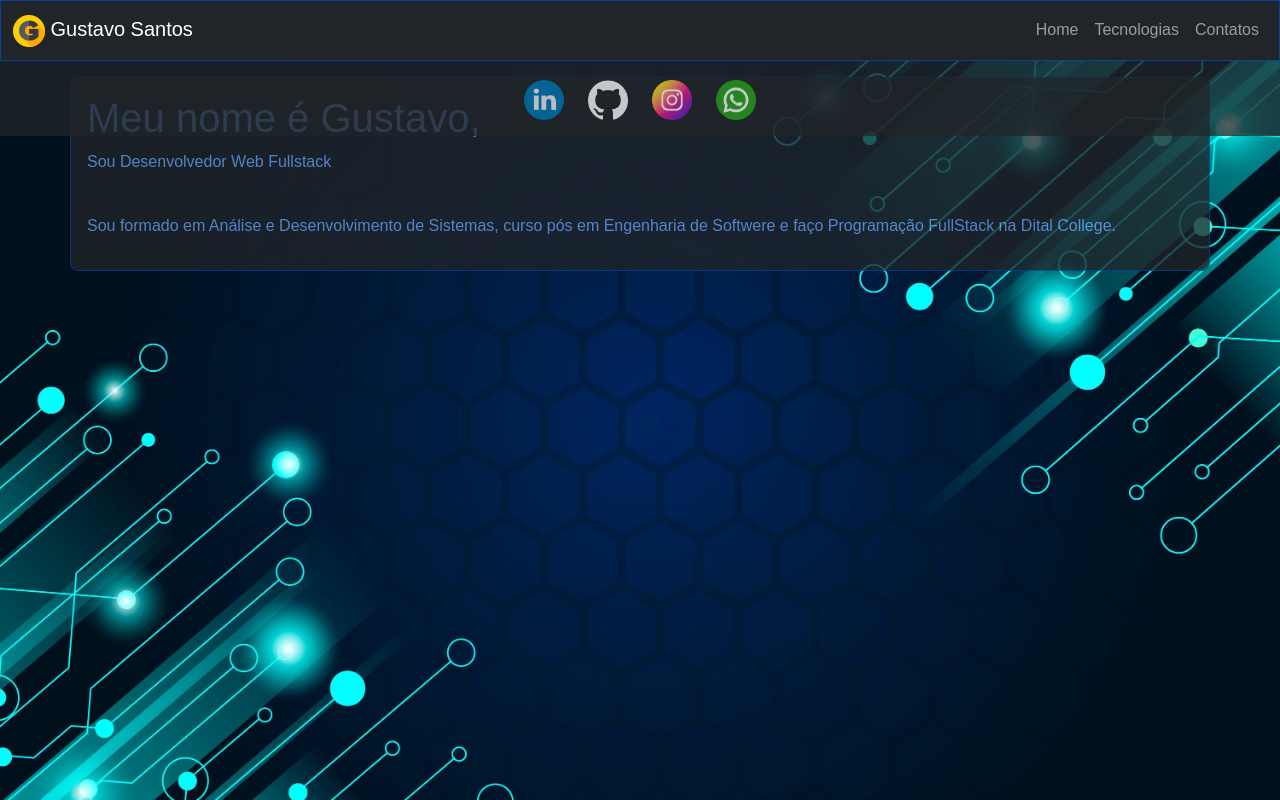
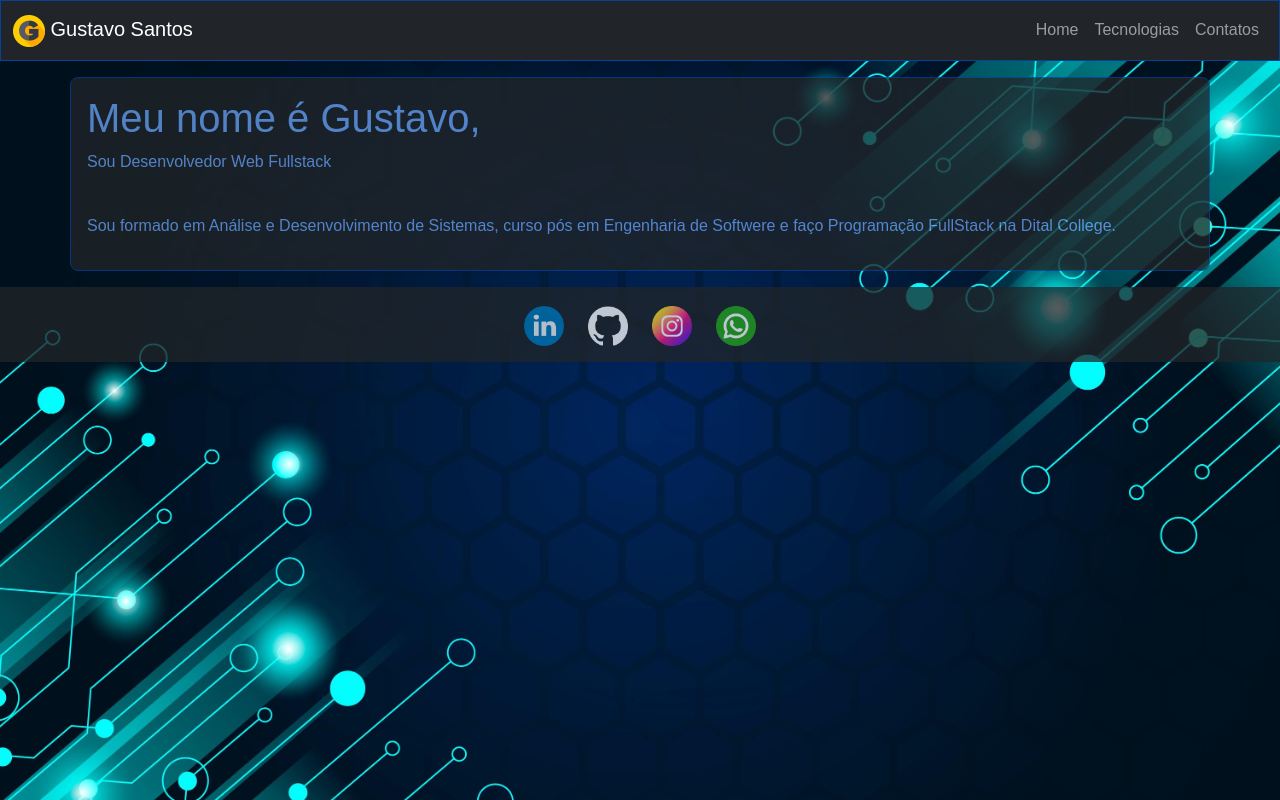
Before and after one commit to Gustavo1701/portifolio-pessoal-react, a React (Vite) app: page / in a window 1280 px wide. Built offline with nearby package versions, Linux system fonts and the light colour scheme.

Commit message:
Atualizando posição do HOME

```diff
--- a/src/Pages/Home.jsx
+++ b/src/Pages/Home.jsx
@@ -5,7 +5,7 @@ const Home = () => {
     return (
 
         <>
-            <div className="position-absolute w-100 opacity-75">
+            <div className="w-100 opacity-75">
                 <div className="align-items-center justify-content-center p-3">
                     <div className="container p-3 text-primary-emphasis bg-dark border border-primary-subtle rounded-3" data-bs-theme="dark" >
                         <h1>Meu nome é Gustavo, <br /> </h1>
```
